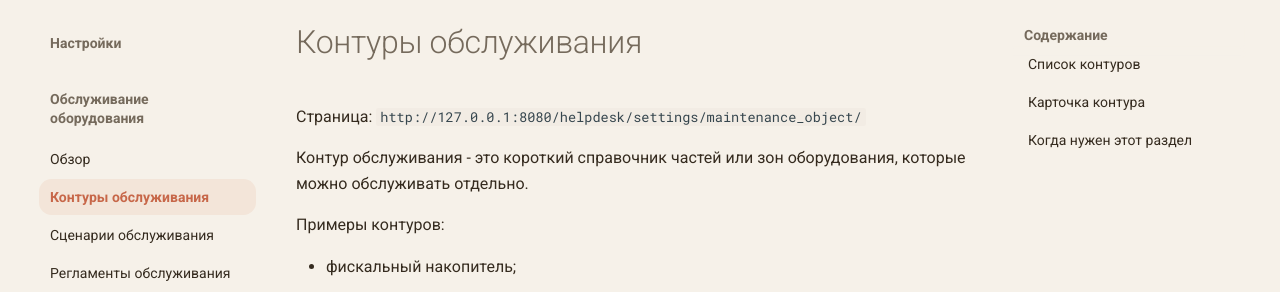
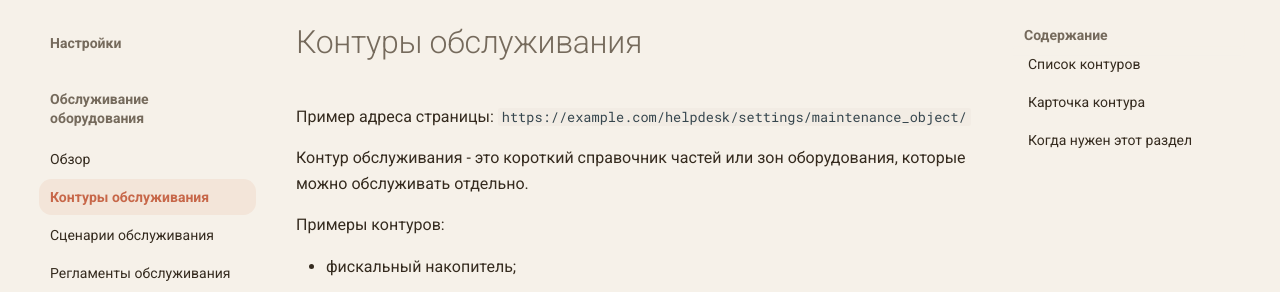
Before and after one commit to esemashko/darneo-servicedesk-docs, an MkDocs documentation site: the page built from docs/settings/maintenance/object.md, in a window 1280 px wide. Shown: the part 128-420 px from the top of the page. Built offline with MkDocs 1.6.1 and Material for MkDocs 9.7.7, drawn with Linux system fonts in a browser that asks for light colours; comment, search, counter and statistics services are not loaded.

Commit message:
Use neutral HTTPS examples in maintenance docs

```diff
--- a/docs/settings/maintenance/object.md
+++ b/docs/settings/maintenance/object.md
@@ -1,6 +1,6 @@
 # Контуры обслуживания
 
-Страница: `http://127.0.0.1:8080/helpdesk/settings/maintenance_object/`
+Пример адреса страницы: `https://example.com/helpdesk/settings/maintenance_object/`
 
 Контур обслуживания - это короткий справочник частей или зон оборудования, которые можно обслуживать отдельно.
 
```
Also changed, not shown: docs/settings/maintenance/regulation.md (+1 -1 lines), docs/settings/maintenance/scenario.md (+1 -1 lines).
